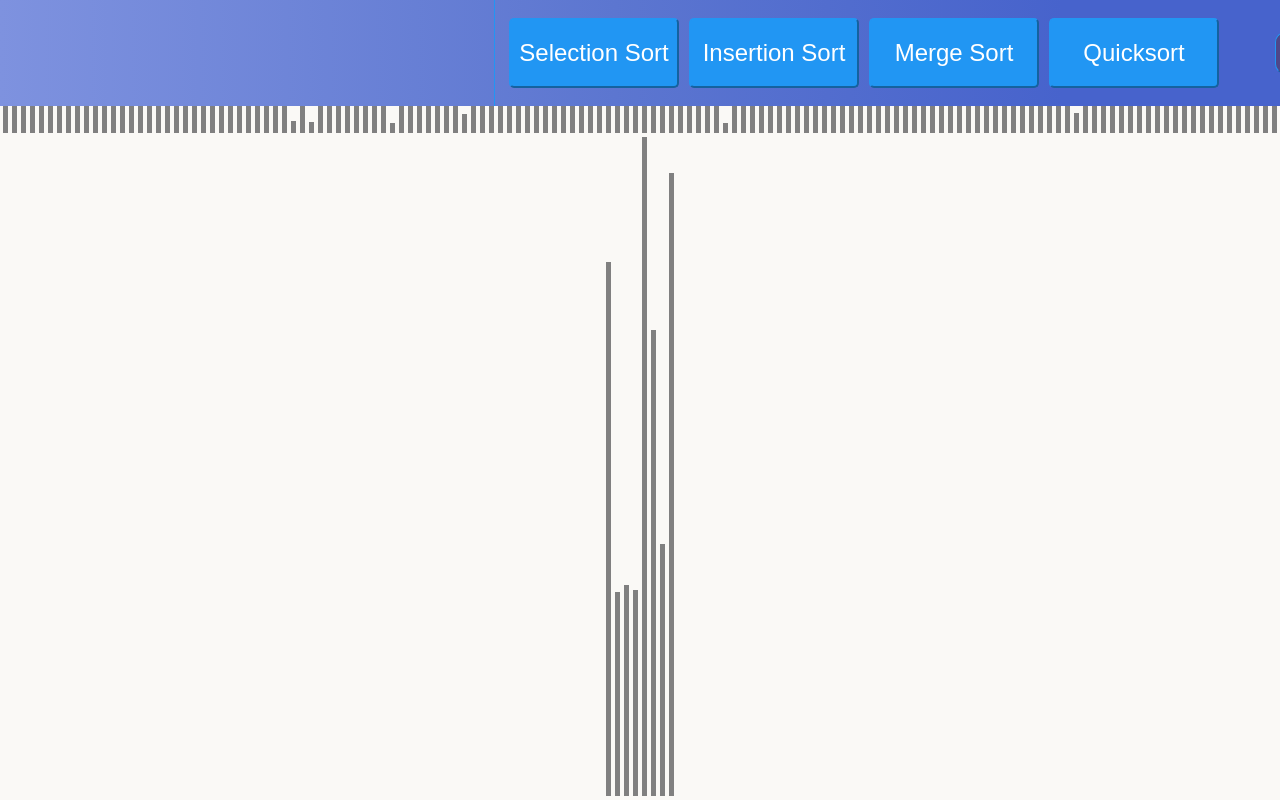
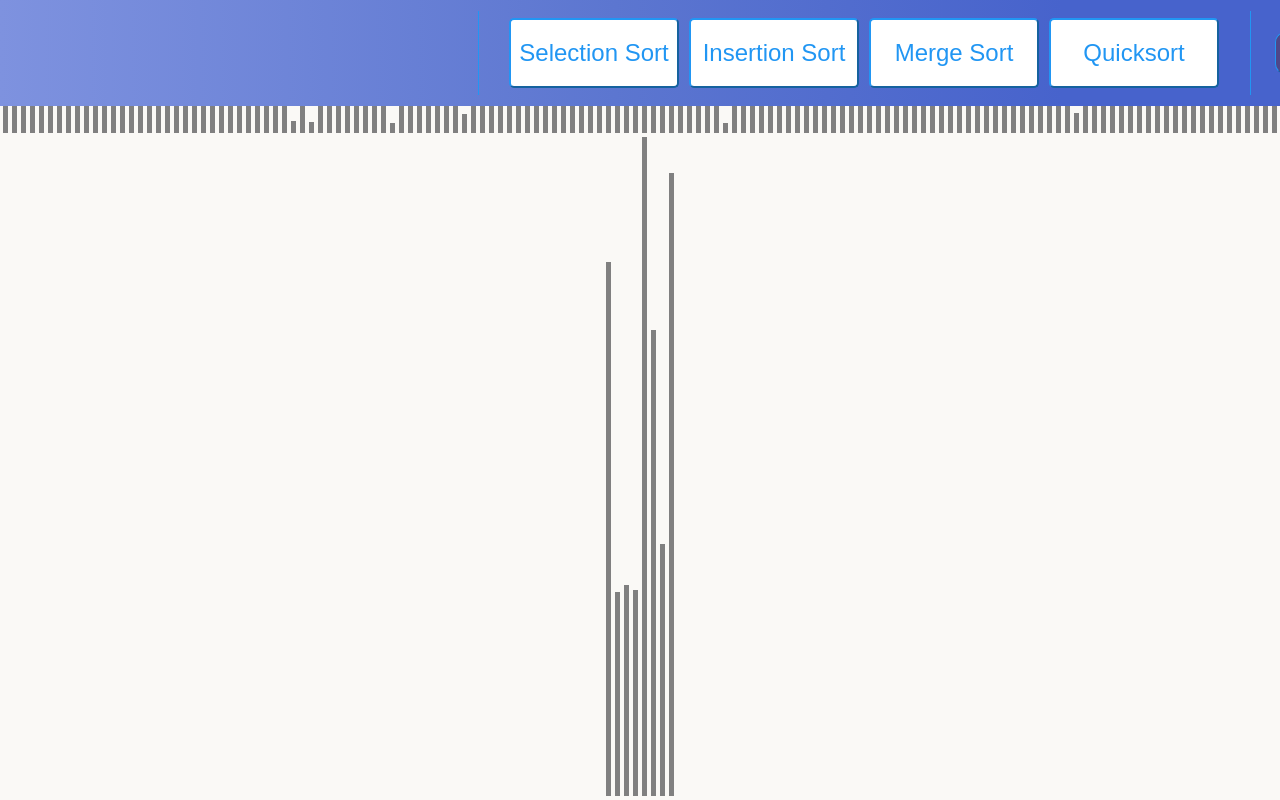
Before and after one commit to Lockmyre/dsAndAlgorithmsVisualizer, a React (Create React App) app: page / in a window 1280 px wide. Built offline with nearby package versions, Linux system fonts and the light colour scheme.

Commit message:
header styling

```diff
--- a/src/styles/SortingAlgorithmVisualizer.css
+++ b/src/styles/SortingAlgorithmVisualizer.css
@@ -14,7 +14,7 @@
 	width: 100%;
 }
 
-.sortingAlgorithmButton {
+.currentSortingAlgorithmButton {
 	transition: 0.3s;
 	font-size: 24px;
 	color: white;
@@ -28,19 +28,44 @@
 	margin: 18px 5px;
 }
 
+.sortingAlgorithmButton {
+	transition: 0.3s;
+	font-size: 24px;
+	color: #2196F3;
+	height: 70px;
+	width: 170px;
+	background-color: white;
+	border-radius: 5px;
+	border-width: 2px;
+	border-color: #2196F3;
+	cursor: pointer;
+	margin: 18px 5px;
+}
+
 .sortingAlgorithmButton:hover {
-	color: #2196F3;
-	background-color: white;
+	color: white;
+	background-color: #2196F3;
 }
 
 .sortingButtonContainer {
 	margin-left: 35%;
 }
 
-.verticalBar {
+#separator1 {
 	width: 1px;
-	height: 100%;
-	margin-left: -10px;
+	height: 80%;
+	top: 10%;
+	margin-left: -2%;
+	display: inline-block;
+	position: absolute;
+	background: #2196F3;
+}
+
+#separator2 {
+	width: 1px;
+	height: 80%;
+	top: 10%;
+	margin-left: 2%;
 	display: inline-block;
 	position: absolute;
 	background: #2196F3;
--- a/src/visualizers/SortingAlgorithmVisualizer.jsx
+++ b/src/visualizers/SortingAlgorithmVisualizer.jsx
@@ -43,12 +43,34 @@ export default class SortingAlgorithmVisualizer extends React.Component {
 	}
 }
 
+/*
 function SortingAlgorithmButton(props) {
 	return (
-		<button className="sortingAlgorithmButton">
+		<button className={"sortingAlgorithmButton"}>
 			{props.value}
 		</button>
 	);
+}
+*/
+
+class SortingAlgorithmButton extends React.Component {
+	state = {selected: false}
+
+	handleClick = () => {
+		this.setState({
+			selected: !this.state.selected
+		})
+	}
+
+	render() {
+		return (
+			<button
+			className={this.state.selected ? "currentSortingAlgorithmButton" : "sortingAlgorithmButton"}
+			onClick={() => this.handleClick()}>
+			{this.props.value}
+			</button>
+		);
+	}
 }
 
 function SortButton() {
@@ -64,6 +86,7 @@ class SortingAlgorithmHeader extends React.Component {
 		return (
 			<SortingAlgorithmButton
 			 	value={text}
+			 	handleClick={this.handleClick}
 			/>
 		);
 	}
@@ -72,11 +95,12 @@ class SortingAlgorithmHeader extends React.Component {
 		return (
 			<div className="sortingAlgorithmHeader">
 				<div className="sortingButtonContainer">
-					<div className="verticalBar"></div>
+					<span id="separator1"></span>
 					{this.renderButton("Selection Sort")}
 					{this.renderButton("Insertion Sort")}
 					{this.renderButton("Merge Sort")}
 					{this.renderButton("Quicksort")}
+					<span id="separator2"></span>
 					<SortButton />
 				</div>
 			</div>
```
